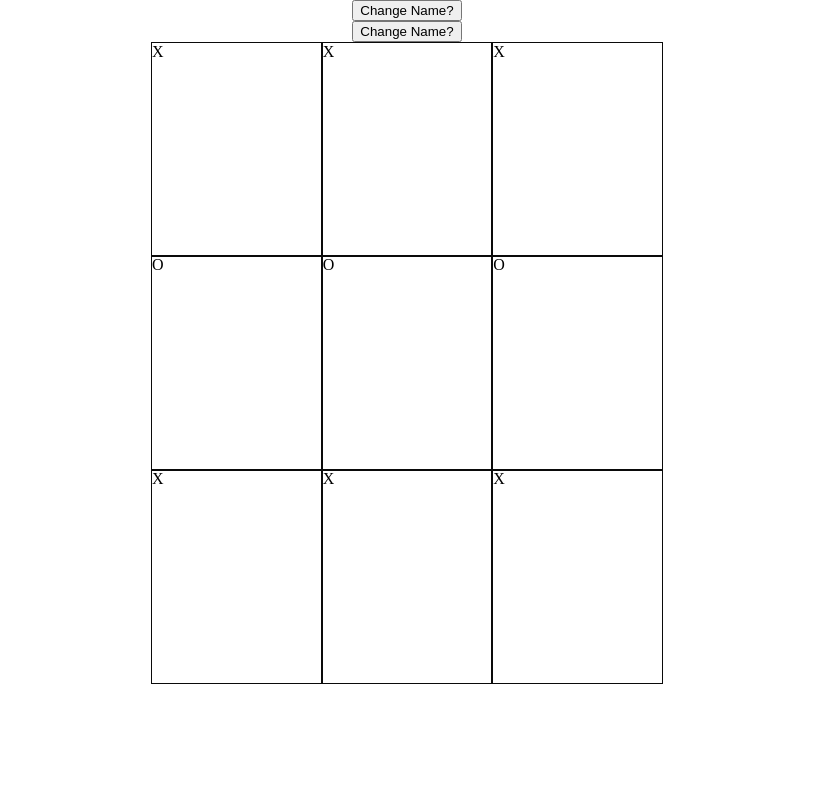
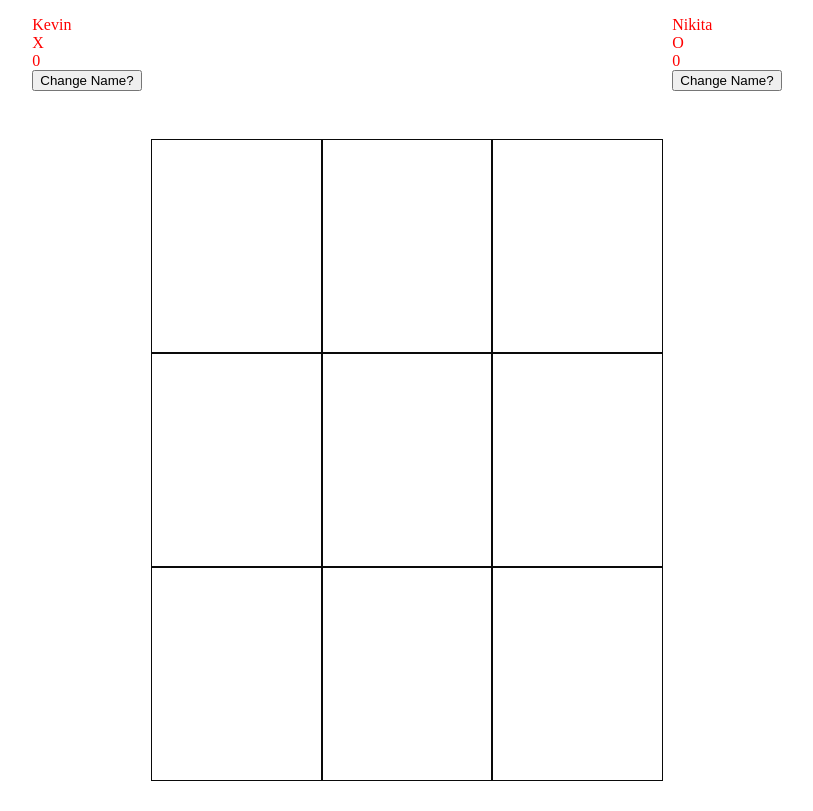
Before and after one commit to kevinalappat09/tic-tac-toe, a plain HTML site: page index.html in a window 1280 px wide. Shown: the whole page, without its empty margins (233-1046 px from the left). Drawn offline with Linux system fonts and the light colour scheme.

Commit message:
Made the player objects

```diff
--- a/index.html
+++ b/index.html
@@ -7,6 +7,8 @@
 
     <link rel="stylesheet" href="style.css">
     <script src="script.js" defer></script>
+
+    <link rel="stylesheet" href="https://fonts.googleapis.com/icon?family=Material+Icons">
 </head>
 <body>
     <div class="container">
--- a/script.js
+++ b/script.js
@@ -1,7 +1,8 @@
+// Gameboard - updating and getting element on the board.
 const gameboard = (function() {
-    const gameboardElement = [['X','X','X'],
-                              ['O','O','O'],
-                              ['X','X','X']
+    const gameboardElement = [['','',''],
+                              ['','',''],
+                              ['','','']
                             ];
 
     const updateElement = (i,j,symbol) => gameboardElement[i][j] = symbol;
@@ -11,6 +12,7 @@ const gameboard = (function() {
     return {updateElement, debugPrintBoard, getElement};
 }) ();
 
+// Display features related to the board.
 const boardDisplay = (function() {
     const cells = document.querySelectorAll('.board-cell');
     let cells_arr = Array.from(cells);
@@ -20,9 +22,9 @@ const boardDisplay = (function() {
         for(i=0;i<3;i++) {
             for(j=0;j<3;j++) {
                 if(gameboard.getElement(i,j) === 'O') {
-                    cells_arr[(i*3)+j].innerHTML = 'O';
+                    cells_arr[(i*3)+j].innerHTML = `<i class='material-icons' style="font-size:128px">exposure_zero</i>`;
                 } else if (gameboard.getElement(i,j)==='X') {
-                    cells_arr[(i*3)+j].innerHTML = 'X';
+                    cells_arr[(i*3)+j].innerHTML = `<i class='material-icons' style="font-size:128px">close</i>`;
                 } else {
                     cells_arr[(i*3)+j].innerHTML = '';
                 }
@@ -37,5 +39,47 @@ const boardDisplay = (function() {
     return {debugPrintCell, updateDisplay};
 }) ();
 
-boardDisplay.debugPrintCell();
+function createPlayer(symbol) {
+    let playerScore = 0;
+    let playerName;
+    const playerSymbol = symbol
+
+    const getScore = () => playerScore;
+    const increaseScore = () => playerScore++;
+    const getName = () => playerName;
+    const setName = (newUserName) => playerName = newUserName;
+    const getSymbol = () => playerSymbol;
+
+    return {getScore, increaseScore, getName, setName, getSymbol};
+}
+
+const player1 = createPlayer("X");
+player1.setName("Kevin");
+const player2 = createPlayer("O");
+player2.setName("Nikita");
+
+const playerDisplay = (function() {
+    const player1Name = document.querySelector('#player1-name');
+    const player1Symbol = document.querySelector('#player1-symbol');
+    const player1Score = document.querySelector('#player1-score');
+
+    player1Name.innerHTML =player1.getName();
+    player1Symbol.innerHTML =player1.getSymbol();
+    player1Score.innerHTML =player1.getScore();
+
+    const player2Name = document.querySelector('#player2-name');
+    const player2Symbol = document.querySelector('#player2-symbol');
+    const player2Score = document.querySelector('#player2-score');
+
+    player2Name.innerHTML =player2.getName();
+    player2Symbol.innerHTML =player2.getSymbol();
+    player2Score.innerHTML =player2.getScore();
+
+
+}) ();
+
+const gameObject = (function() {
+
+}) ();
+
 boardDisplay.updateDisplay();
--- a/style.css
+++ b/style.css
@@ -10,6 +10,7 @@ body {
     display :flex;
     flex-direction: column;
     align-items: center;
+    gap : 32px
 }
 
 .menu {
@@ -27,4 +28,16 @@ body {
 .board-cell {
     border: 1px solid #0a0a0a;
     height: 100%;
+
+    display: flex;
+    align-items: center;
+    justify-content: center;
 }
+
+.menu {
+    padding: 16px;
+    width: 100%;
+
+    display: flex;
+    justify-content: space-around;
+}
```
